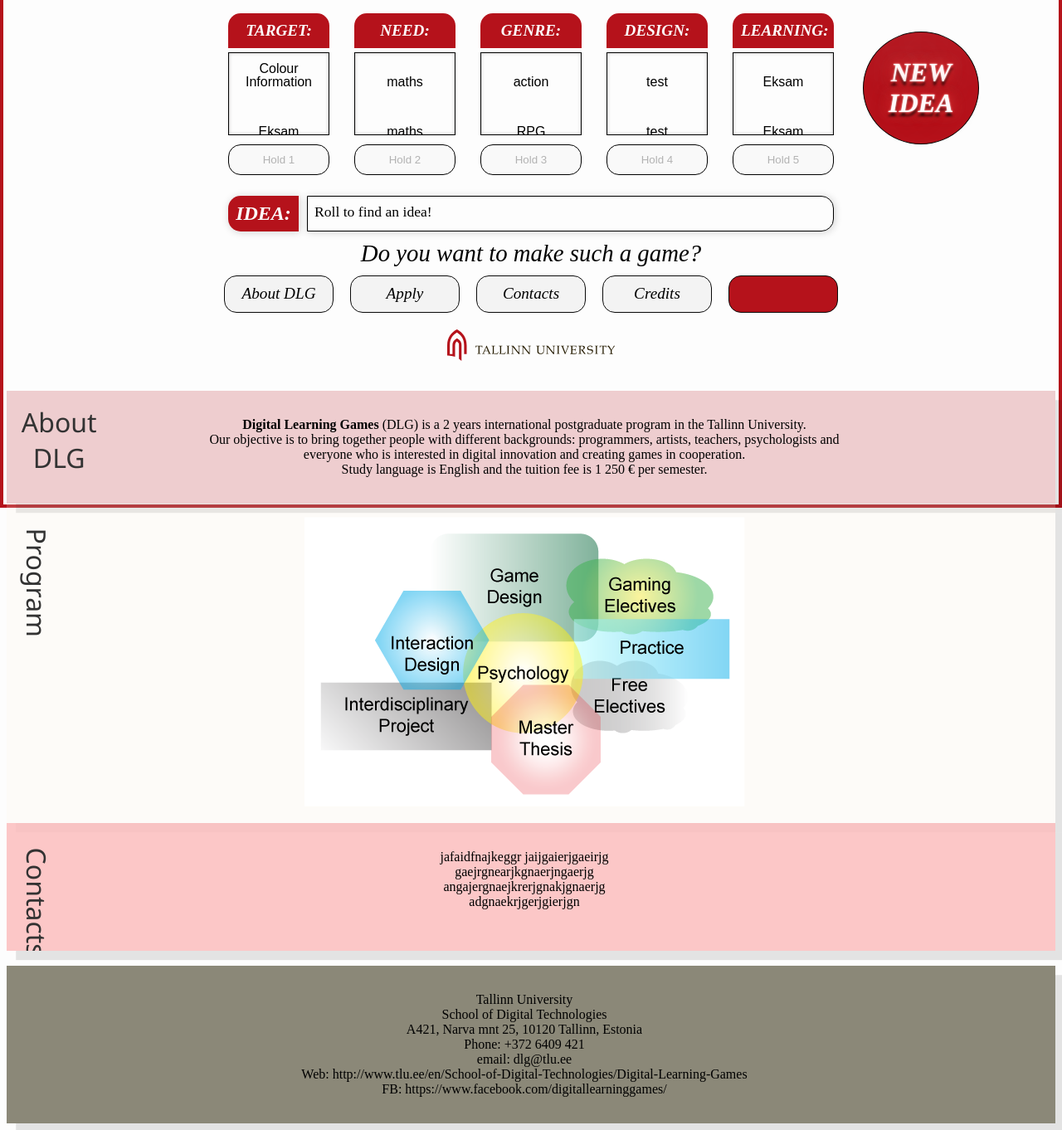
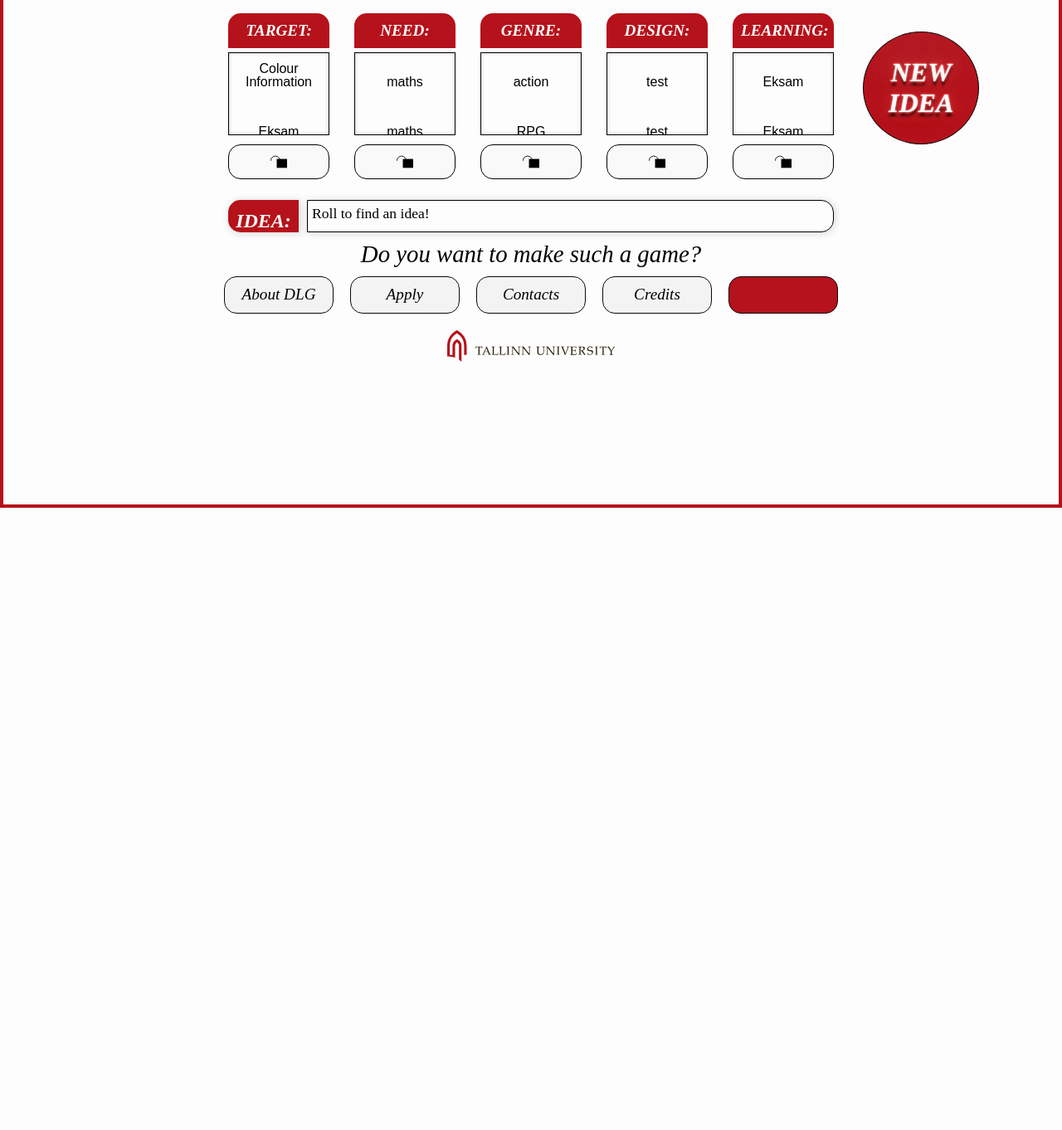
Before and after one commit to rootkris/dlgSlotMachine, a PHP site: page / in a window 1280 px wide. Shown: the part 188-1550 px from the top of the page at 83% size. After the commit the page ends 800 px from the top, so only its background shows below. Run offline with PHP 8.4, Linux system fonts and the light colour scheme.

Commit message:
added rolling sound + lock buttons

```diff
--- a/index.html
+++ b/index.html
@@ -64,11 +64,21 @@
         </div>
 
         <div class="gameHoldBtn">
-            <button type="button" id="holdButton1" class="gameHoldItem" onclick="holdButtonToggler(0)" disabled>Hold 1</button>
-            <button type="button" id="holdButton2" class="gameHoldItem" onclick="holdButtonToggler(1)" disabled>Hold 2</button>
-            <button type="button" id="holdButton3" class="gameHoldItem" onclick="holdButtonToggler(2)" disabled>Hold 3</button>
-            <button type="button" id="holdButton4" class="gameHoldItem" onclick="holdButtonToggler(3)" disabled>Hold 4</button>
-            <button type="button" id="holdButton5" class="gameHoldItem" onclick="holdButtonToggler(4)" disabled>Hold 5</button>
+            <button type="button" id="holdButton1" class="gameHoldItem" onclick="holdButtonToggler(0)" disabled>
+				<img src="img/lock_open.svg" id="lock1" class="lock-icon">
+			</button>
+            <button type="button" id="holdButton2" class="gameHoldItem" onclick="holdButtonToggler(1)" disabled>
+				<img src="img/lock_open.svg" id="lock2" class="lock-icon">
+			</button>
+            <button type="button" id="holdButton3" class="gameHoldItem" onclick="holdButtonToggler(2)" disabled>
+				<img src="img/lock_open.svg" id="lock3" class="lock-icon">
+			</button>
+            <button type="button" id="holdButton4" class="gameHoldItem" onclick="holdButtonToggler(3)" disabled>
+				<img src="img/lock_open.svg" id="lock4" class="lock-icon">
+			</button>
+            <button type="button" id="holdButton5" class="gameHoldItem" onclick="holdButtonToggler(4)" disabled>
+				<img src="img/lock_open.svg" id="lock5" class="lock-icon">
+			</button>
         </div>
     </div>
 
@@ -82,16 +92,16 @@
 
     <div class="menu">
         <ul class="menuList">
-            <li class="menuItem"><a href="#description">About DLG</a></li>
+            <li class="menuItem"><a href="">About DLG</a></li>
             <li class="menuItem"><a href="https://estonia.dreamapply.com/courses/course/375-msc-digital-learning-games" target="_blank">Apply</a></li>
-            <li class="menuItem"><a href="#contacts">Contacts</a></li>
+            <li class="menuItem"><a href="">Contacts</a></li>
             <li class="menuItem"><a href="">Credits</a></li>
             <li class="menuItem menuR"><a href="" ></a></li>
         </ul>
     </div>
 
     <a href="https://www.tlu.ee" target="_blank" class="linkLogoTLU"><img src="img/tlu.svg" alt="Tallinn University logo" class="logoTLU"></a>
-<br><br>
+
     <div id="infoModal" class="modal">
 
         <!-- Modal content -->
@@ -112,55 +122,5 @@
     <!-- Modal Script Init -->
     <script src="./gamejs/modal.js"></script>
 
-
-
-<div id="description">
-<div class="DLGHeading">About DLG</div>
-<p><b>Digital Learning Games</b> (DLG) is a 2 years international postgraduate program in the Tallinn University. <br>
-Our objective is to bring together people with different backgrounds: programmers, artists, teachers, psychologists and <br>
-everyone who is interested in digital innovation and creating games in cooperation.<br>
- Study language is English and the tuition fee is 1 250 € per semester.</p>
-</div>
-
-
-
-
-<div id="program">
-  <div class="headings">Program</div>
-  <a href="http://dlg.tlu.ee/userfiles/file/DLG.pdf" target="_blank">
-<img border="0" alt="program" src="img/program.png">
-</a>
-</div>
-
-<div id="contacts">
-<div class="headings">Contacts</div>
-<p>jafaidfnajkeggr jaijgaierjgaeirjg <br>
-gaejrgnearjkgnaerjngaerjg <br>
-angajergnaejkrerjgnakjgnaerjg<br>
-adgnaekrjgerjgierjgn<br></p>
-
-<br>
-
-</div>
-<br>
-
-<div id="info">
-        <p>Tallinn University
-            <br>
-        School of Digital Technologies
-        <br>
-        A421, Narva mnt 25, 10120 Tallinn, Estonia
-        <br>
-        Phone: +372 6409 421
-        <br>
-        email: dlg@tlu.ee
-        <br>
-        Web: http://www.tlu.ee/en/School-of-Digital-Technologies/Digital-Learning-Games
-        <br>
-        FB: https://www.facebook.com/digitallearninggames/
-    </p>
-</div>
-
-
 </body>
 </html>
--- a/stylesheets/game.css
+++ b/stylesheets/game.css
@@ -10,8 +10,6 @@
 canvas{
     position: relative;
 }
-
-
 
 /* Servad */
 
@@ -86,96 +84,6 @@
     padding: 10px;
     border-radius: 15px 15px 0 0;
 }
-
-
-#description {
-    background-color: rgb(181,18,27,0.2);
-    text-align: center;
-    display: block;
-    position: relative;
-    padding: 1em 1em 1em 0em;
-    overflow: hidden;
-    box-shadow: .7em .7em 0 rgba(0, 0, 0, 0.1);
-    transition: all .3s;
-
-}
-
-#program {
-
-    background-color:rgb(253,245,230,0.2);
-    text-align: center;
-    display: block;
-    position: relative;
-    padding: 1em 1em 1em 0em;
-    overflow: hidden;
-    box-shadow: .7em .7em 0 rgba(0, 0, 0, 0.1);
-    transition: all .3s;
-}
-
-#contacts {
-
-    background-color:rgba(252, 190, 190, 0.85);
-    text-align: center;
-    display: block;
-    position: relative;
-    padding: 1em 1em 1em 0em;
-    overflow: hidden;
-    box-shadow: .7em .7em 0 rgba(0, 0, 0, 0.1);
-    transition: all .3s;
-}
-
-#info {
-    background-color:rgb(139,136,120);
-    text-align: center;
-    display: block;
-    position: relative;
-    padding: 1em 1em 1em 0em;
-    overflow: hidden;
-    box-shadow: .7em .7em 0 rgba(0, 0, 0, 0.1);
-    transition: all .3s;
-}
-
-div .p{
-    font-family: Impact, Haettenschweiler, 'Arial Narrow Bold', sans-serif;
-}
-
-div .headings {
-    font-size: 2em;
-    font-weight: 400;
-    font-family: 'Segoe UI', Tahoma, Geneva, Verdana, sans-serif;
-    color:#333333;
-    padding: .7em 1.6em;
-    margin: 0;
-    line-height: 1;
-    position: absolute;
-    top: 0;
-    left: 0;
-    width: 10%;
-  }
-
-  div .headings {
-    -webkit-transform: rotate(90deg) translateX(20px);
-    -moz-transform: rotate(90deg) translateX(20px);
-    -ms-transform: rotate(90deg) translateX(20px);
-    -o-transform: rotate(90deg) translateX(20px);
-    transform: rotate(90deg) translateX(20px);
-    -webkit-transform-origin: 1.8em .5em;
-    -moz-transform-origin: 1.8em .5em;
-    -ms-transform-origin: 1.8em .5em;
-    -o-transform-origin: 1.8em .5em;
-    transform-origin: 1.8em .5em;
-  }
-
-  div .DLGHeading {
-      font-size: 2em;
-      font-weight: 400;
-      font-family: 'Segoe UI', Tahoma, Geneva, Verdana, sans-serif;
-      color: #333333;
-      top: 4;
-      left: 0;
-      width: 10%;
-      position: absolute;
-  }
 
 .gameBody{
     background-color: rgb(253, 253, 253);
@@ -274,6 +182,11 @@
     padding: 10px;
 }
 
+.lock-icon{
+	vertical-align: middle;
+	height: 20px;
+	width: 20px;
+}
 
 /* Idea */
 
@@ -297,14 +210,14 @@
     background: #B5121B;
     border-radius: 15px 0 0 15px;
     margin: 0 0 0 15px;
-    padding: 8px;
+    padding-top: 12px;
     box-shadow: 1px 1px 10px rgb(209, 209, 209);
 }
 
 .ideaText {
     border: 1px solid black;
     border-radius: 0 15px 15px 0;
-    padding: 8px;
+    padding: 5px;
     margin: 0 15px 0 10px;
     font-size: 1.1em;
     box-shadow: 1px 1px 10px rgb(209, 209, 209);
@@ -693,5 +606,4 @@
     .logoTLU {
         max-width: 45%;
     }
-
 }
```
Also changed, not shown: gamejs/gameMain.js (+40 -1 lines), 1 other file.
